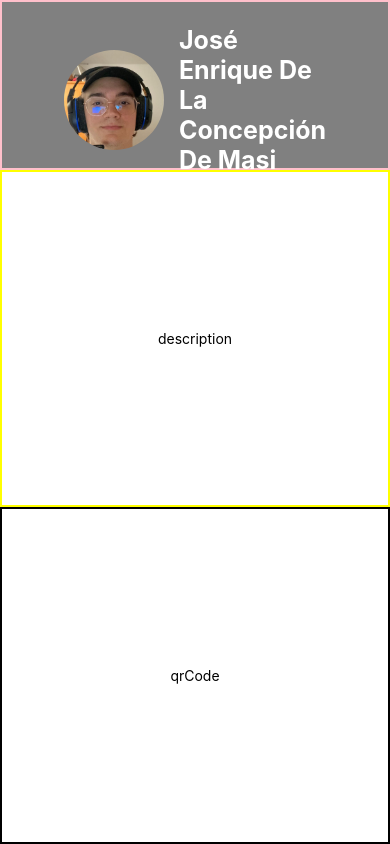
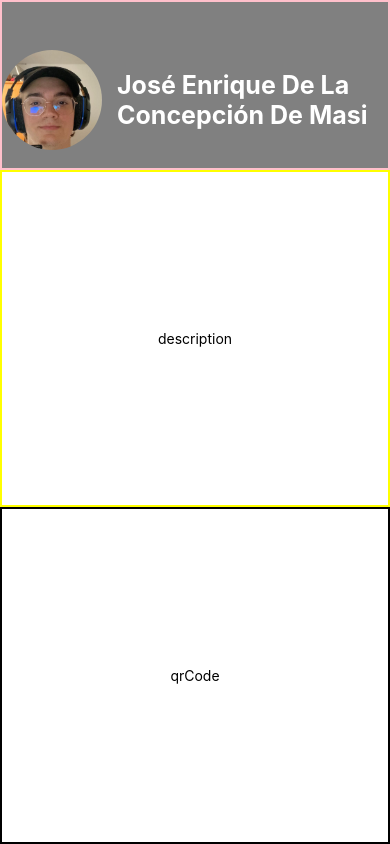
Before and after one commit to enriquedlc/Practica-01-TarjetaPresentacionQr, a React Native app: screen / in a window 390 px wide. Built offline with nearby package versions, Linux system fonts and the light colour scheme.

Commit message:
chore: removed unnecesary code

```diff
--- a/App.js
+++ b/App.js
@@ -35,7 +35,7 @@ const styles = StyleSheet.create({
   header: {
     flexDirection: 'row',
     alignItems: 'center',
-    justifyContent: 'center',
+    justifyContent: 'space-evenly',
     flex: 1,
     borderColor: 'pink',
     borderWidth: 2,
@@ -65,7 +65,6 @@ const styles = StyleSheet.create({
 
   headerText: {
     marginTop: 30,
-    marginRight: 110,
     marginLeft: 15,
     fontSize: 25,
     fontWeight: 'bold',
@@ -76,7 +75,6 @@ const styles = StyleSheet.create({
     width: 100,
     height: 100,
     borderRadius: 50,
-    marginTop: 30,
-    marginLeft: 110
+    marginTop: 30
   }
 });
```
